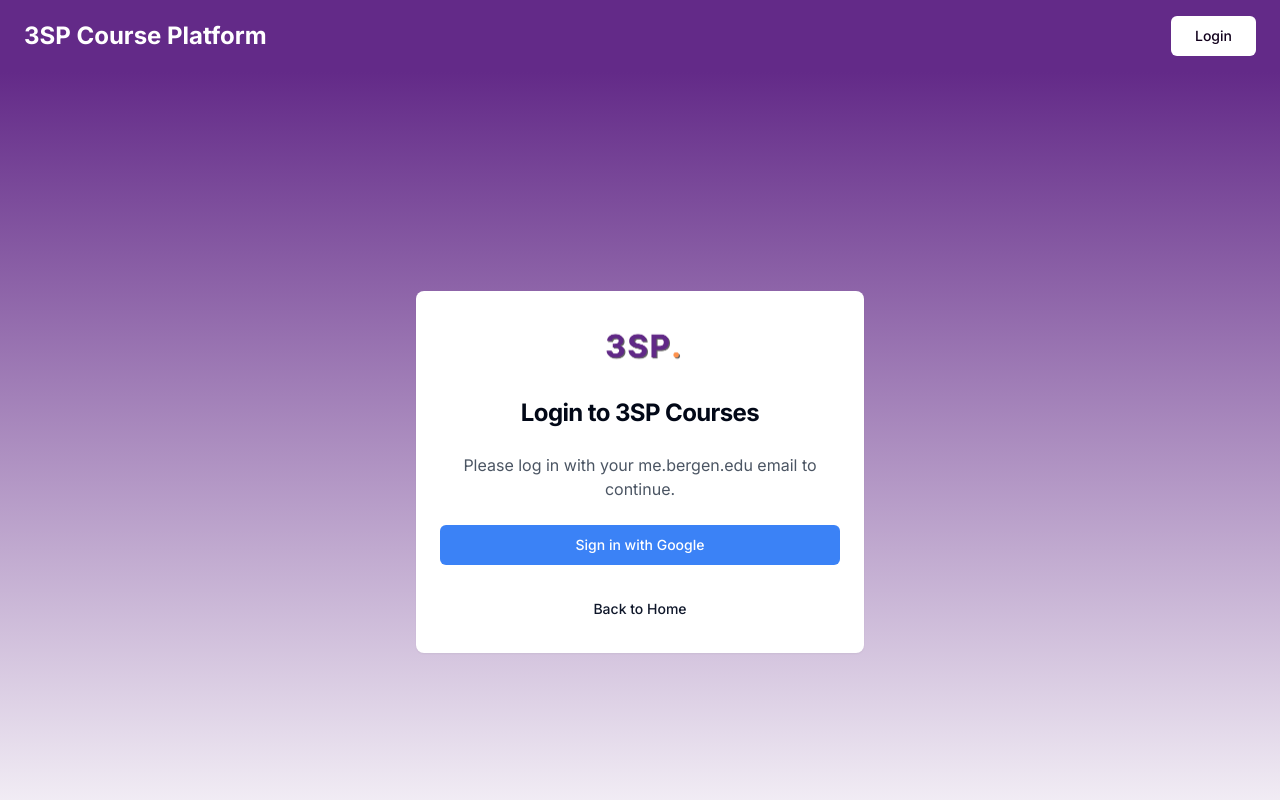
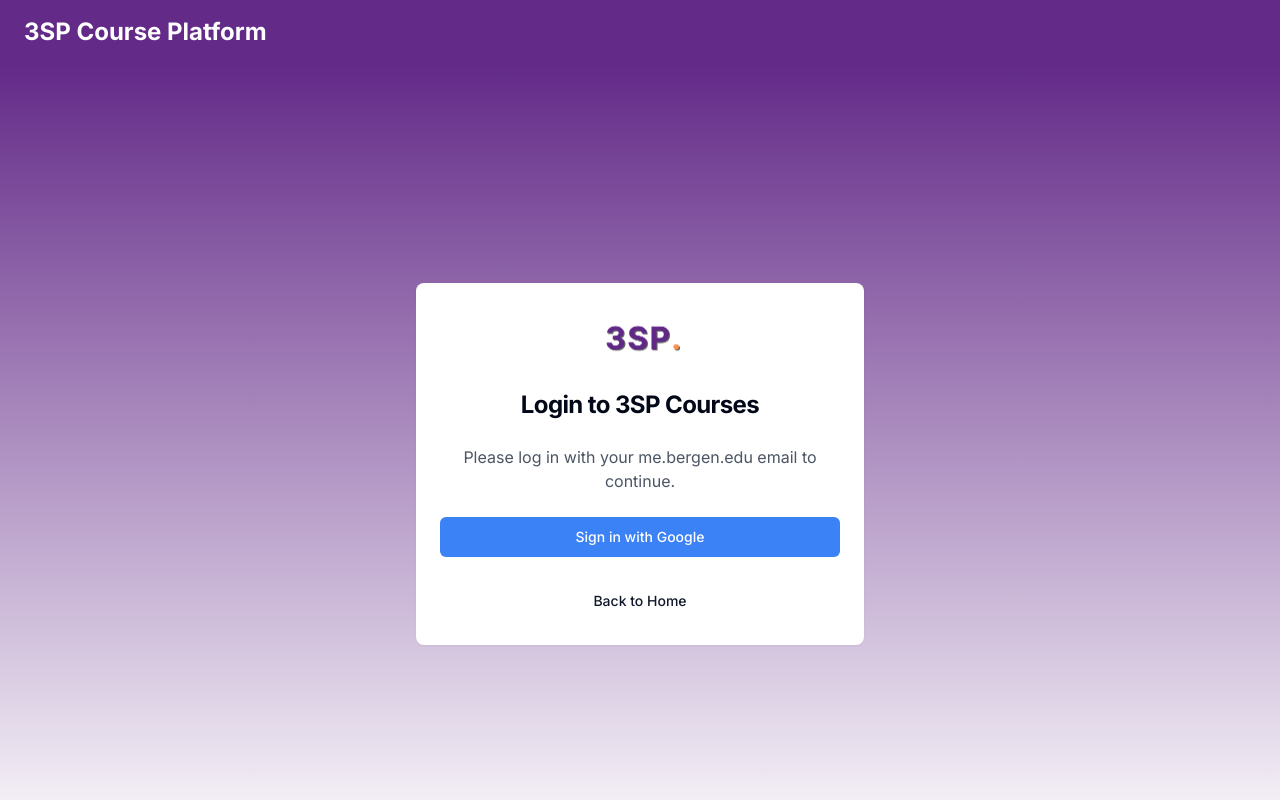
Before and after one commit to jech1/3spcourses, a Next.js app in the folder 3sp/: page /Login in a window 1280 px wide. Shown: the top 800 px of the page. Built offline with nearby package versions, Linux system fonts and the light colour scheme.

Commit message:
first look at conditional which takes away the login button if on login page

```diff
--- /dev/null
+++ b/3sp/src/app/LandingMetadata.ts
@@ -0,0 +1,7 @@
+// allows us to use use client in the landing page
+// makes code cleaner and more readable
+
+export const metadata = {
+  title: "3SP Course Platform",
+  description: "Learn programming with 3SP",
+};
--- a/3sp/src/app/layout.tsx
+++ b/3sp/src/app/layout.tsx
@@ -1,4 +1,7 @@
+"use client";
+
 import { Inter } from "next/font/google";
+import { usePathname } from "next/navigation";
 import SessionProviderWrapper from "./SessionProviderWrapper"; // Import the wrapper
 import "./global.css";
 import { Button } from "@/components/ui/button";
@@ -6,16 +9,13 @@ import Link from "next/link";
 
 const inter = Inter({ subsets: ["latin"] });
 
-export const metadata = {
-  title: "3SP Course Platform",
-  description: "Learn programming with 3SP",
-};
-
 export default function RootLayout({
   children,
 }: {
   children: React.ReactNode;
 }) {
+  const currentPath = usePathname();
+
   return (
     <html lang="en">
       <body className={inter.className}>
@@ -25,11 +25,16 @@ export default function RootLayout({
               <Link href="/" className="text-2xl font-bold">
                 3SP Course Platform
               </Link>
-              <Link href="/Login">
-                <Button className="bg-white text-[#11001C] hover:bg-gray-200 px-6 py-2 rounded-md">
-                  Login
-                </Button>
-              </Link>
+
+              {/* Conditional for Login Button */}
+              {/* If the current path is not /Login, show the Login button */}
+              {currentPath !== "/Login" && (
+                <Link href="/Login">
+                  <Button className="bg-white text-[#11001C] hover:bg-gray-200 px-6 py-2 rounded-md">
+                    Login
+                  </Button>
+                </Link>
+              )}
             </header>
             {children}
           </div>
```
